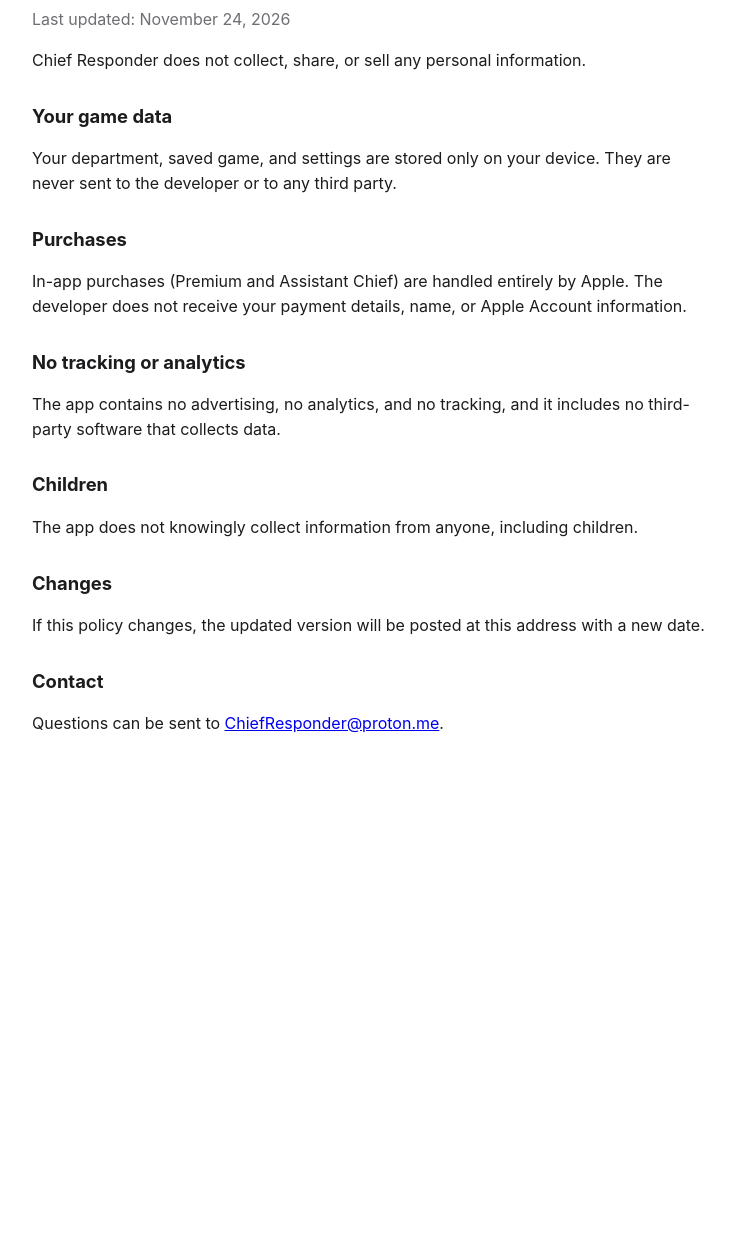
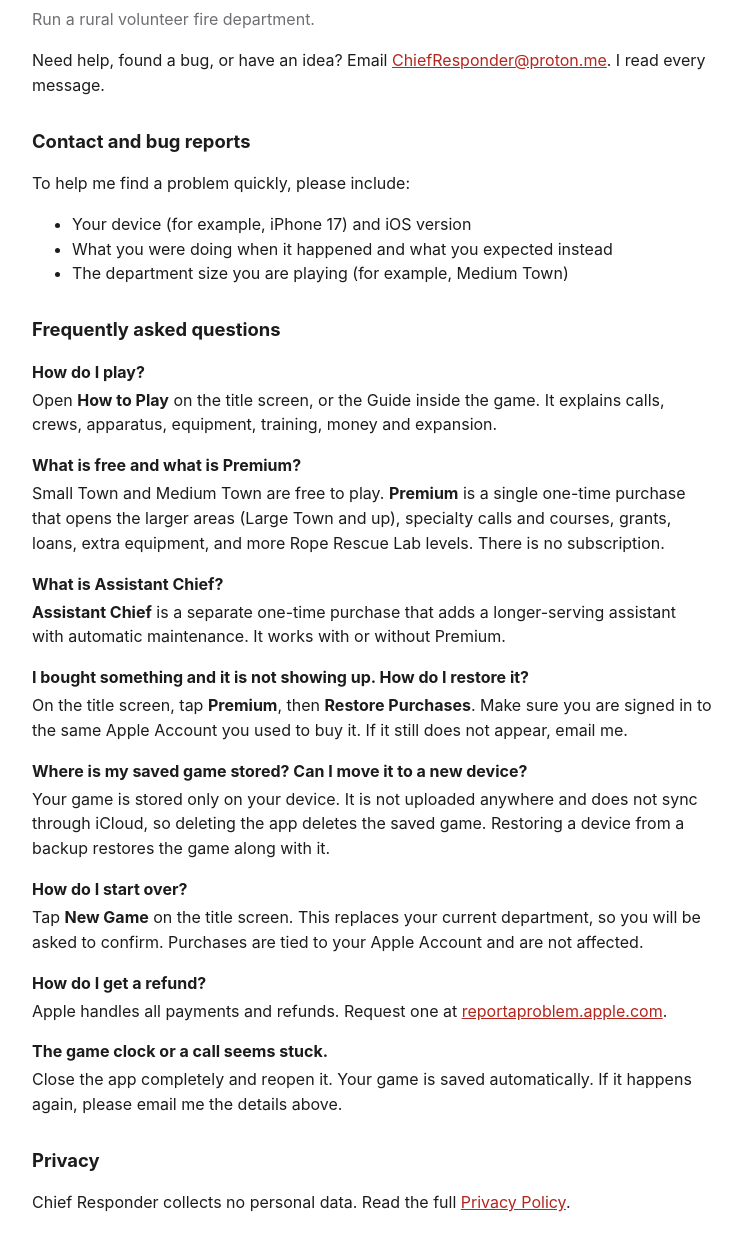
Before and after one commit to ChiefResponder/chief-responder-support, a plain HTML site: page index.html in a window 1280 px wide. Shown: the part 93-1348 px from the top of the page, without its empty margins (268-1010 px from the left). Before the commit the page ends 869 px from the top, so only its background shows below. Drawn offline with Linux system fonts and the light colour scheme.

Commit message:
Add files via upload

```diff
--- a/index.html
+++ b/index.html
@@ -3,37 +3,59 @@
 <head>
 <meta charset="utf-8">
 <meta name="viewport" content="width=device-width, initial-scale=1">
-<title>Chief Responder: Privacy Policy</title>
+<title>Chief Responder: Support</title>
 <style>
   body { font-family: -apple-system, BlinkMacSystemFont, "Helvetica Neue", Arial, sans-serif; max-width: 680px; margin: 40px auto; padding: 0 20px; line-height: 1.55; color: #1c1c1e; }
   h1 { font-size: 1.7rem; }
   h2 { font-size: 1.15rem; margin-top: 1.8rem; }
-  .updated { color: #6e6e73; }
-  @media (prefers-color-scheme: dark) { body { background: #000; color: #f2f2f7; } .updated { color: #98989d; } a { color: #ff6b6b; } }
+  h3 { font-size: 1rem; margin-bottom: 0.2rem; }
+  h3 + p { margin-top: 0.2rem; }
+  .tagline { color: #6e6e73; }
+  a { color: #b3261e; }
+  @media (prefers-color-scheme: dark) { body { background: #000; color: #f2f2f7; } .tagline { color: #98989d; } a { color: #ff6b6b; } }
 </style>
 </head>
 <body>
-<h1>Chief Responder: Privacy Policy</h1>
-<p class="updated">Last updated: November 24, 2026</p>
+<h1>Chief Responder: Support</h1>
+<p class="tagline">Run a rural volunteer fire department.</p>
 
-<p>Chief Responder does not collect, share, or sell any personal information.</p>
+<p>Need help, found a bug, or have an idea? Email <a href="mailto:ChiefResponder@proton.me">ChiefResponder@proton.me</a>. I read every message.</p>
 
-<h2>Your game data</h2>
-<p>Your department, saved game, and settings are stored only on your device. They are never sent to the developer or to any third party.</p>
+<h2>Contact and bug reports</h2>
+<p>To help me find a problem quickly, please include:</p>
+<ul>
+  <li>Your device (for example, iPhone 17) and iOS version</li>
+  <li>What you were doing when it happened and what you expected instead</li>
+  <li>The department size you are playing (for example, Medium Town)</li>
+</ul>
 
-<h2>Purchases</h2>
-<p>In-app purchases (Premium and Assistant Chief) are handled entirely by Apple. The developer does not receive your payment details, name, or Apple Account information.</p>
+<h2>Frequently asked questions</h2>
 
-<h2>No tracking or analytics</h2>
-<p>The app contains no advertising, no analytics, and no tracking, and it includes no third-party software that collects data.</p>
+<h3>How do I play?</h3>
+<p>Open <strong>How to Play</strong> on the title screen, or the Guide inside the game. It explains calls, crews, apparatus, equipment, training, money and expansion.</p>
 
-<h2>Children</h2>
-<p>The app does not knowingly collect information from anyone, including children.</p>
+<h3>What is free and what is Premium?</h3>
+<p>Small Town and Medium Town are free to play. <strong>Premium</strong> is a single one-time purchase that opens the larger areas (Large Town and up), specialty calls and courses, grants, loans, extra equipment, and more Rope Rescue Lab levels. There is no subscription.</p>
 
-<h2>Changes</h2>
-<p>If this policy changes, the updated version will be posted at this address with a new date.</p>
+<h3>What is Assistant Chief?</h3>
+<p><strong>Assistant Chief</strong> is a separate one-time purchase that adds a longer-serving assistant with automatic maintenance. It works with or without Premium.</p>
 
-<h2>Contact</h2>
-<p>Questions can be sent to <a href="mailto:ChiefResponder@proton.me">ChiefResponder@proton.me</a>.</p>
+<h3>I bought something and it is not showing up. How do I restore it?</h3>
+<p>On the title screen, tap <strong>Premium</strong>, then <strong>Restore Purchases</strong>. Make sure you are signed in to the same Apple Account you used to buy it. If it still does not appear, email me.</p>
+
+<h3>Where is my saved game stored? Can I move it to a new device?</h3>
+<p>Your game is stored only on your device. It is not uploaded anywhere and does not sync through iCloud, so deleting the app deletes the saved game. Restoring a device from a backup restores the game along with it.</p>
+
+<h3>How do I start over?</h3>
+<p>Tap <strong>New Game</strong> on the title screen. This replaces your current department, so you will be asked to confirm. Purchases are tied to your Apple Account and are not affected.</p>
+
+<h3>How do I get a refund?</h3>
+<p>Apple handles all payments and refunds. Request one at <a href="https://reportaproblem.apple.com">reportaproblem.apple.com</a>.</p>
+
+<h3>The game clock or a call seems stuck.</h3>
+<p>Close the app completely and reopen it. Your game is saved automatically. If it happens again, please email me the details above.</p>
+
+<h2>Privacy</h2>
+<p>Chief Responder collects no personal data. Read the full <a href="privacy.html">Privacy Policy</a>.</p>
 </body>
 </html>
```
Also changed, not shown: privacy.html (added, +40 -0 lines).
